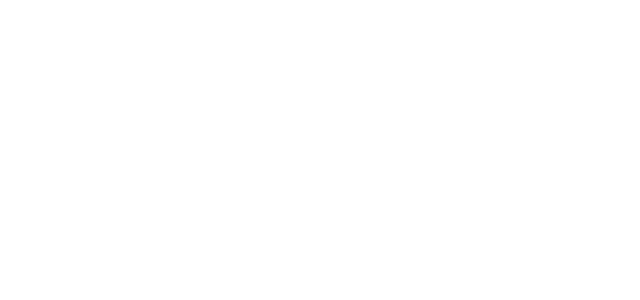
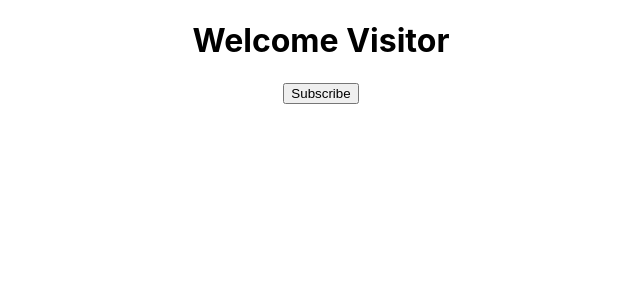
Before and after one commit to ToluAdegboyega/react-tut, a React (Create React App) app: page / in a window 1280 px wide. Shown: the top 300 px of the page, without its empty margins (319-959 px from the left). Built offline with nearby package versions, Linux system fonts and the light colour scheme.

Commit message:
chore: props and state.

```diff
--- a/src/App.js
+++ b/src/App.js
@@ -1,10 +1,30 @@
+import React, { Component } from "react";
 
-function App() {
-  return (
-    <div className="App">
+import './App.css';
+import Greet from './components/Greet';
+import Welcome from './components/Welcome';
+import Message from './components/Message';
 
-    </div>
-  );
+class App extends Component {
+  render() {
+    return (
+      <div  className="App">
+        <Message />
+
+        {/*<Greet name="Bruce" heroName="Batman">
+          <p>This is children props</p>
+        </Greet>
+        <Greet name="Clark" heroName="Superman">
+          <button>Action</button>
+        </Greet>
+        <Greet name="Diana" heroName="Wonder Woman"/>
+
+        <Welcome name="Bruce" heroName="Batman"/>
+        <Welcome name="Clark" heroName="Superman"/>
+        <Welcome name="Diana" heroName="Wonder Woman"/>*/}
+      </div>
+    )
+  }
 }
 
 export default App;
--- /dev/null
+++ b/src/components/Greet.js
@@ -0,0 +1,13 @@
+import React from 'react';
+
+const Greet = (props) => {
+    return (
+        <div>
+            <h1>Hello {props.name}  a.k.a  {props.heroName} </h1>
+            {props.children}
+        </div>
+
+    )
+}
+
+export default Greet;
--- /dev/null
+++ b/src/components/Message.js
@@ -0,0 +1,29 @@
+import React, { Component } from 'react';
+
+class Message extends Component {
+    constructor() {
+        super()
+        this.state = {
+            message: 'Welcome  Visitor'
+        }
+    }
+
+    changeMessage() {
+        this.setState({
+            message: 'Thank you for subscribing'
+        })
+    }
+
+    render() {
+        return (
+            <div>
+                <h1>
+                    {this.state.message}
+                </h1>
+                <button onClick={() => this.changeMessage()}>Subscribe</button>
+            </div>
+        )
+    }
+}
+
+export default Message;
--- /dev/null
+++ b/src/components/Welcome.js
@@ -0,0 +1,13 @@
+import React, { Component } from 'react';
+
+class Welcome extends Component {
+    render() {
+        return (
+            <div>
+                <h1>Welcome {this.props.name} a.k.a {this.props.heroName} </h1>
+            </div>
+        )
+    }
+}
+
+export default Welcome;
```
